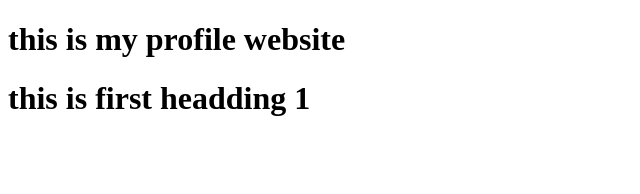
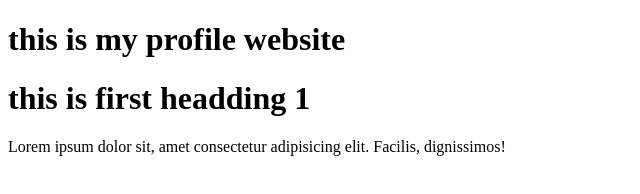
Before and after one commit to shaon86/my-first-website, a plain HTML site: page index.html in a window 1280 px wide. Shown: the whole page, without its empty margins (0-640 px from the left). Drawn offline with Linux system fonts and the light colour scheme.

Commit message:
3rd change

```diff
--- a/index.html
+++ b/index.html
@@ -8,5 +8,6 @@
 <body>
     <h1>this is my profile website</h1>
     <h1>this is first  headding 1</h1>
+    <p>Lorem ipsum dolor sit, amet consectetur adipisicing elit. Facilis, dignissimos!</p>
 </body>
 </html>
```
